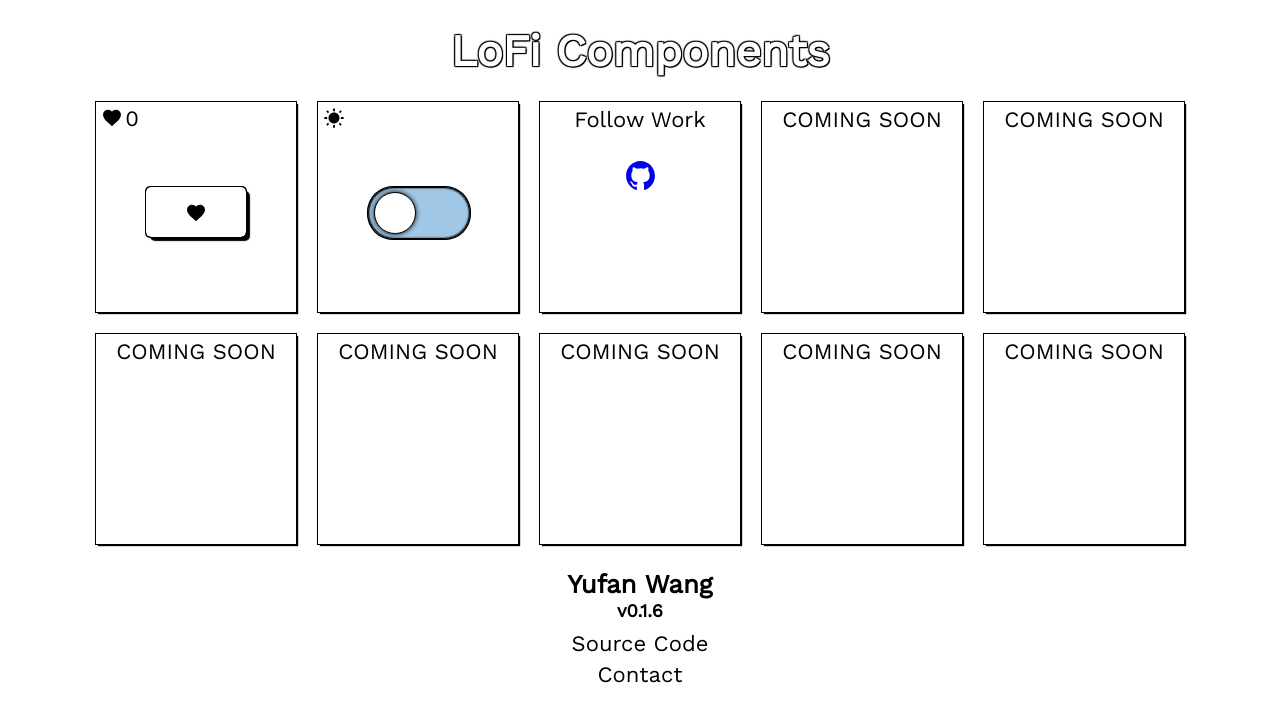
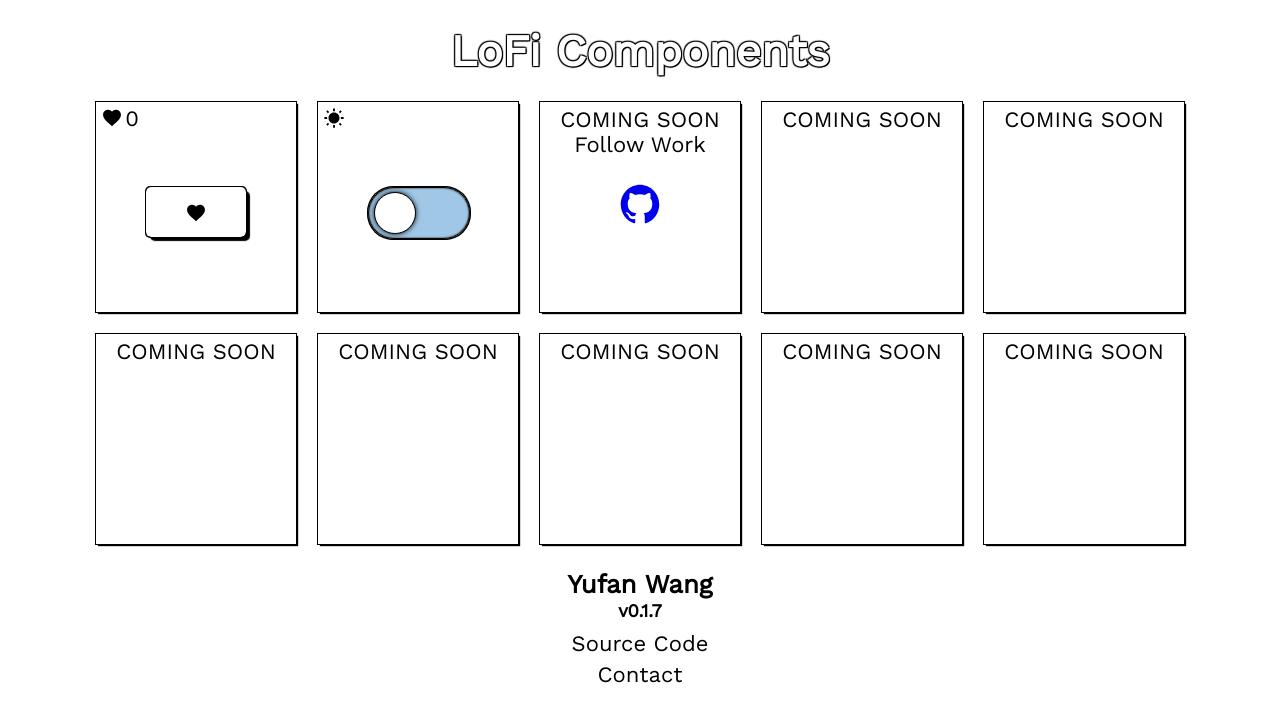
Before and after one commit to yufanw/LoFiComponents, a React (Create React App) app: page / in a window 1280 px wide. Shown: the top 722 px of the page. Built offline with nearby package versions, Linux system fonts and the light colour scheme.

Commit message:
viewport

```diff
--- a/index.html
+++ b/index.html
@@ -3,7 +3,7 @@
 
 <head>
   <meta charset="utf-8">
-  <meta name="viewport" content="width=device-width,initial-scale=1">
+  <meta name="viewport">
   <meta name="theme-color" content="#000000">
   <link rel="manifest" href="build/manifest.json">
   <link rel="shortcut icon" href="build/favicon.ico">
@@ -14,7 +14,7 @@
 <body>
   <noscript>You need to enable JavaScript to run this app.</noscript>
   <div id="root"></div>
-  <script type="text/javascript" src="build/static/js/main.dc9b0665.js"></script>
+  <script type="text/javascript" src="build/static/js/main.bbb4c268.js"></script>
 </body>
 <script src="https://unpkg.com/ionicons@4.2.4/dist/ionicons.js"></script>
 
--- a/src/App.jsx
+++ b/src/App.jsx
@@ -69,12 +69,13 @@ class App extends Component {
           </div>
 
           <div className="comp">
+            COMING SOON
             Follow Work
-            <h2>
-              <a className={this.state.rainbowClass} href="https://github.com/yufanw/LoFiComponents">
+            <h1>
+              <a href="https://github.com/yufanw/LoFiComponents">
                 <ion-icon name="logo-github"></ion-icon>
               </a>
-            </h2>
+            </h1>
           </div>
           <div className="comp">COMING SOON</div>
           <div className="comp">COMING SOON</div>
@@ -86,7 +87,7 @@ class App extends Component {
         </div>
         <footer>
           <h3><a href="https://github.com/yufanw"> Yufan Wang</a></h3>
-          <h5>v0.1.6</h5>
+          <h5>v0.1.7</h5>
           <a href="https://github.com/yufanw/LoFiComponents"> Source Code</a>
           <a href="mailto:yufansmail@gmail.com"> Contact</a>
         </footer>
```
Also changed, not shown: 7 other files (tests, documents, lock files or other folders).
